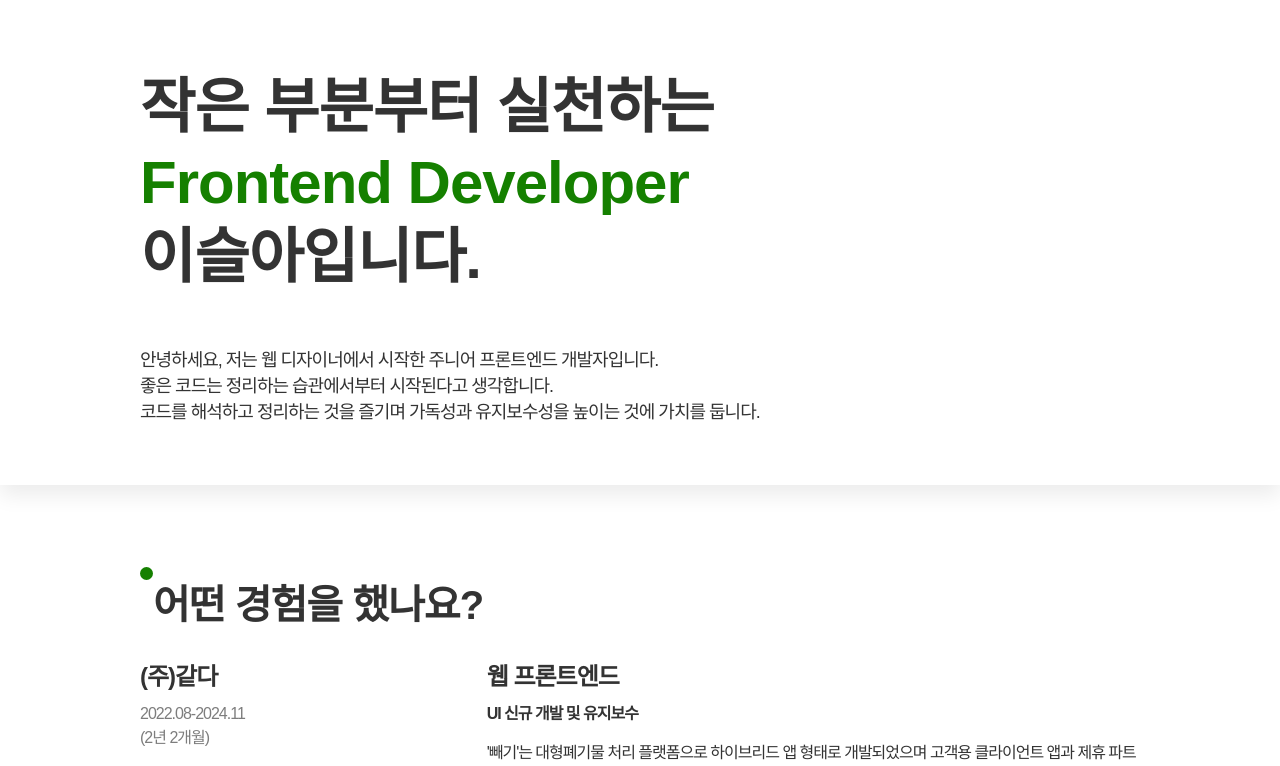
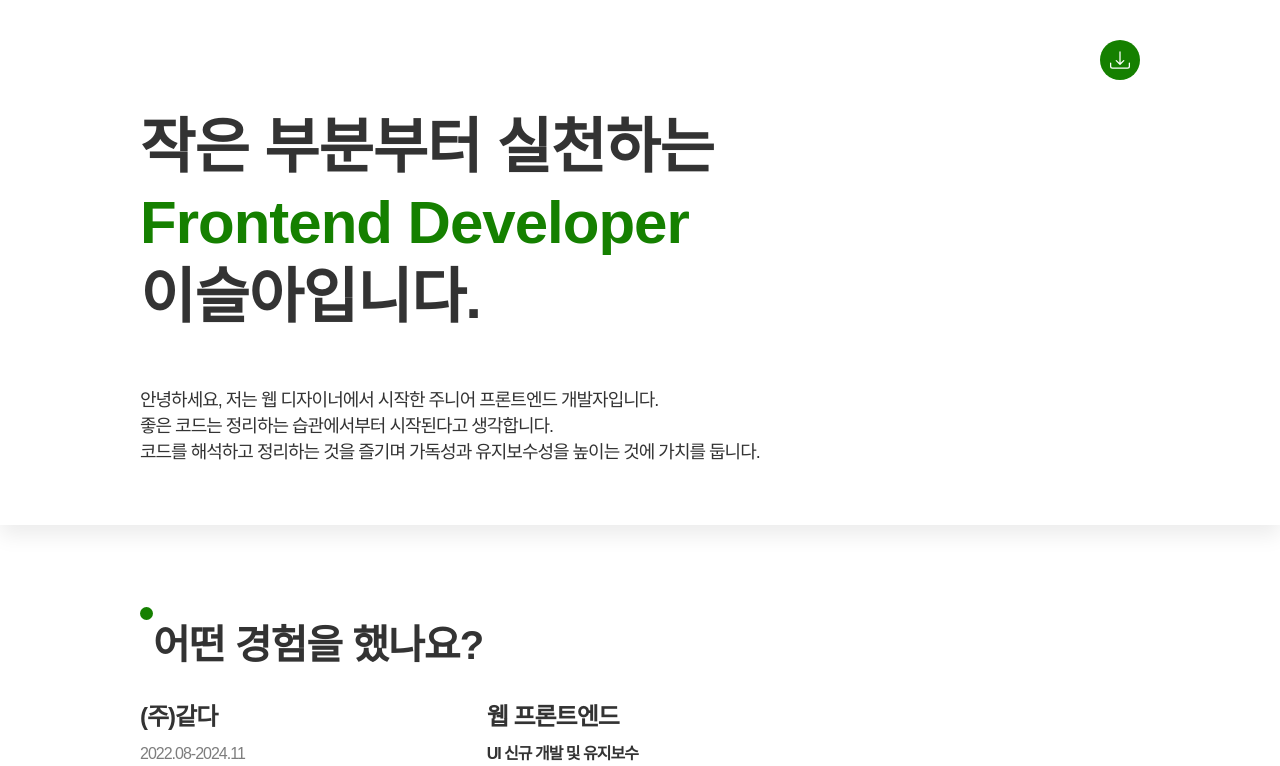
Before and after one commit to seraleedev/resume, a React (Create React App) app: page / in a window 1280 px wide. Shown: the top 766 px of the page. Built offline with nearby package versions, Linux system fonts and the light colour scheme; a web font is replaced by a local one.

Commit message:
[내용 변경] 이력서 날짜 수정 및 pdf 이력서 다운 버튼 복구

```diff
--- a/src/components/system/organisms/Header/index.tsx
+++ b/src/components/system/organisms/Header/index.tsx
@@ -4,7 +4,7 @@ import { Button, FlexBox } from "@/components/common/component";
 import { Caption, H1, H4, MobileH1 } from "@/components/common/typhography";
 import { HeaderContainer, MobileHeaderContainer, WrapperH1 } from "./styles";
 import { BsDownload } from "react-icons/bs";
-import { headerData } from "@/data/static";
+import { headerData, resumeLink } from "@/data/static";
 import { IMainLayout } from "../../templates/MainLayout";
 
 /**
@@ -27,9 +27,7 @@ const Header = ({ isScroll, isMobile }: IHeader) => {
 
   //인쇄 버튼 클릭
   const onClickPrint = () => {
-    window.open(
-      "https://drive.google.com/file/d/1iyH5zj-nsnm1Q3GXw6TPvw4YzB8GI2ui/view?usp=drive_link"
-    );
+    window.open(resumeLink);
   };
 
   return isMobile ? (
@@ -64,8 +62,7 @@ const Header = ({ isScroll, isMobile }: IHeader) => {
     <HeaderContainer $isScroll={isScroll}>
       <Container width={"1000px"}>
         <FlexBox justify="flex-end" width="100%">
-          {/* 이력서 인쇄버튼 임시 주석처리 */}
-          {/* <Button
+          <Button
             background={theme.colors.green01}
             $borderRadius="100%"
             width="40px"
@@ -73,7 +70,7 @@ const Header = ({ isScroll, isMobile }: IHeader) => {
             onClick={onClickPrint}
           >
             <BsDownload size={"2rem"} />
-          </Button> */}
+          </Button>
         </FlexBox>
 
         {!isScroll && (
--- a/src/data/static.ts
+++ b/src/data/static.ts
@@ -97,7 +97,7 @@ export const careerData: ICareerData[] = [
   {
     index: 2,
     company: "(주)바른손",
-    history: "2019.10-2021.12\n(2년 2개월)",
+    history: "2019.10-2021.12\n(2년 3개월)",
     work: "UI/BI 디자인 및 웹사이트 화면 개발",
     role: "UI/BI 디자이너, 웹퍼블리셔",
     description: `바른손 내 자회사 및 사업들의 BI, UI/UX, 홍보영상, 웹사이트 제작을 담당했습니다.`,
@@ -193,3 +193,6 @@ export const contactData = [
   { platform: "Github", link: "https://github.com/seraleedev/resume" },
   { platform: "Velog", link: "https://velog.io/@pingu944" },
 ];
+
+export const resumeLink =
+  "https://drive.google.com/file/d/1AlsMe0Bdy3SXryPJRHvPVvCWJycobIAO/view?usp=sharing";
```
